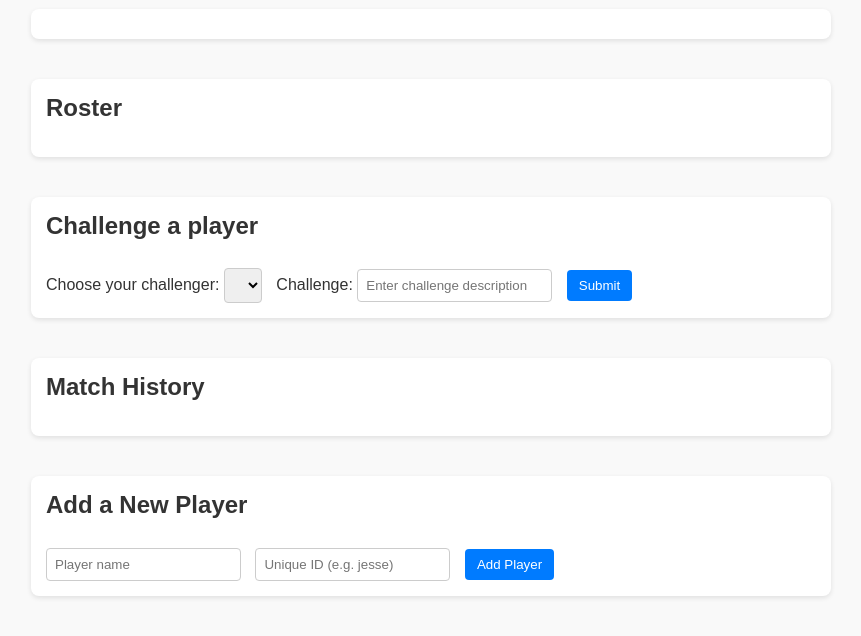
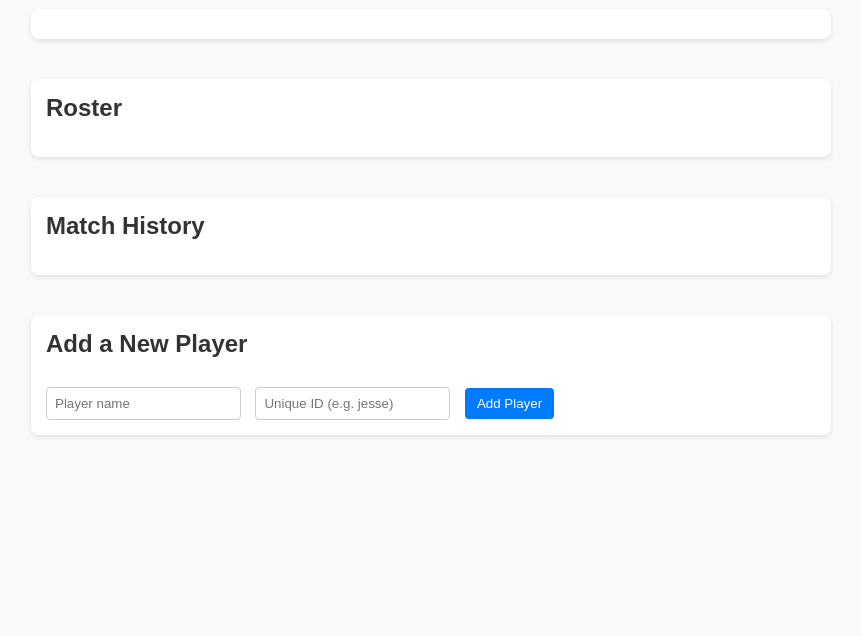
Before and after one commit to PadreVerdadero/The-Challenge-League, a plain HTML site: page index.html in a window 1280 px wide. Shown: the part 100-736 px from the top of the page, without its empty margins (209-1070 px from the left). Drawn offline with Linux system fonts and the light colour scheme; no server answers.

Commit message:
Update index.html

```diff
--- a/index.html
+++ b/index.html
@@ -20,15 +20,6 @@
     <!-- Player buttons will appear here -->
   </section>
 
-  <section id="challenge-form">
-    <h2>Challenge a player</h2>
-    <label for="challenger-select">Choose your challenger:</label>
-    <select id="challenger-select"></select>
-    <label for="target-input">Challenge:</label>
-    <input type="text" id="target-input" placeholder="Enter challenge description" />
-    <button id="submit-challenge">Submit</button>
-  </section>
-
   <section id="match-history">
   <h2>Match History</h2>
   <!-- Resolved matches will appear here -->
```
